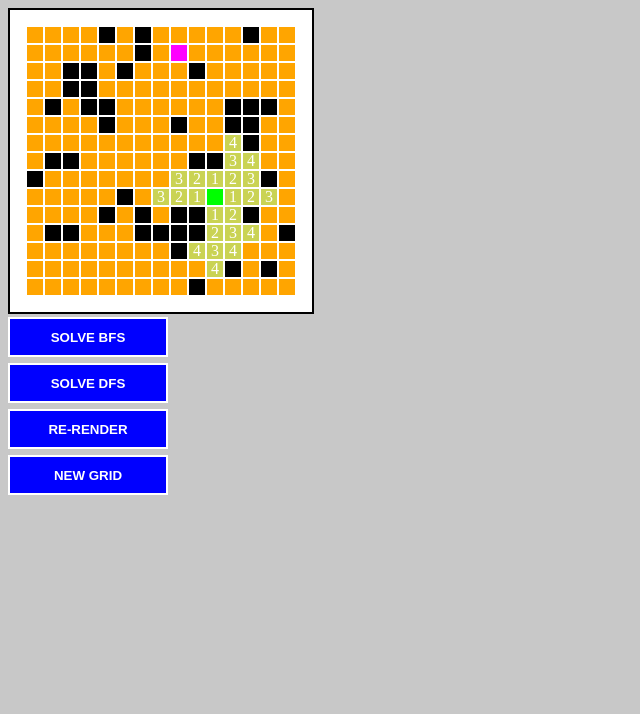
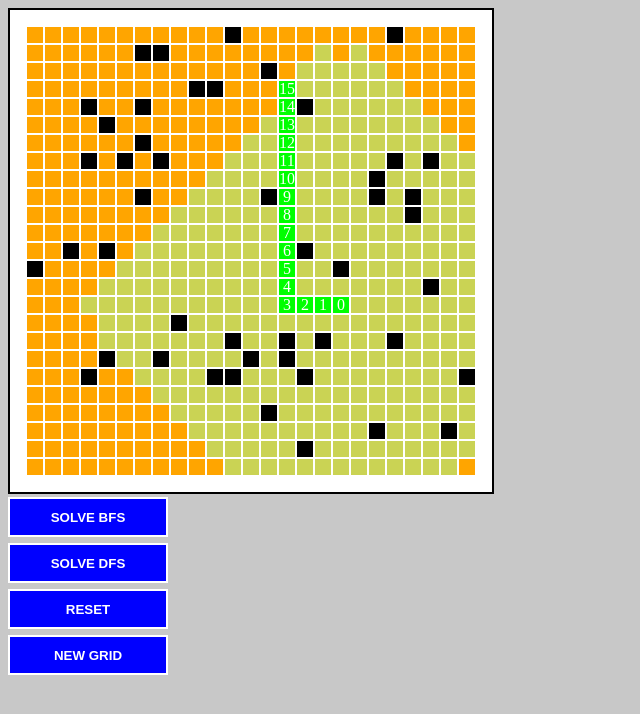
Before and after one commit to Ollitak/visualized-pathfinding, a plain HTML site: page index.html in a window 1280 px wide. Both pictures are taken after a click on the button "SOLVE BFS". Shown: the whole page, without its empty margins (0-640 px from the left). Drawn offline with Linux system fonts and the light colour scheme.

Commit message:
improve visualization

```diff
--- a/app.js
+++ b/app.js
@@ -1,15 +1,21 @@
-var ROW_LEN = 15
-var COL_HEIGHT = 15
+var ROW_LEN = 25
+var COL_HEIGHT = 25
 var NUMBER_OF_WALLS = 50;
-var SOLVE_SPEED = 50;
+var SOLVE_SPEED = 0; // Lower the value, faster the solve speed
+var DFS_INCREMENT = 50; // Constant to equalize solve speed of DFS and BFS, do not touch
+var BACKTRACKING_SPEED = 50; // Path is visualized by backtracking after the path is solved
 
 var found = false;
 var grid = []
 var start = undefined
+var goal = undefined
 
+
+// Asyncronous sleep call to help with visualization
 const sleep = (delay) => new Promise((resolve) => setTimeout(resolve, delay))
 
 
+// Generates a grid where # denotes walls, A denotes starting point and B denotes the goal
 generate_grid = () => {
   grid = Array(COL_HEIGHT).fill().map(() => Array(ROW_LEN).fill("."));
 
@@ -26,23 +32,25 @@ generate_grid = () => {
 
   var goal_i = Math.floor(Math.random() * COL_HEIGHT);
   var goal_j = Math.floor(Math.random() * ROW_LEN);
+  goal = [goal_i, goal_j]
   grid[goal_i][goal_j] = "B"
 
   render_grid()
 }
 
 
+// Renders the grid visualization by creating styled div-elements based on the grid symbols
 render_grid = () => {
   clear_grid()
 
   var main_div = document.getElementById("app");
 
-  for(var i = 0; i < grid.length; i++ ) {
+  for (var i = 0; i < grid.length; i++ ) {
     var new_row = document.createElement("div")
     new_row.className = "row-container";
     main_div.appendChild(new_row)
 
-    for(var j = 0; j < grid[i].length; j++){
+    for (var j = 0; j < grid[i].length; j++){
       var new_block = document.createElement("div")
       new_block.setAttribute("id", [i,j])
 
@@ -69,95 +77,156 @@ render_grid = () => {
 }
 
 
-mark_visited_bfs = (node, steps) => {
+// Function to re-style the nodes when accessed by the BFS algorithm
+render_node_bfs = (node, steps) => {
   var element = document.getElementById(node);
 
-  if(found)
-   element.classList.add(...["block-goal-found"])
-  else
-   element.classList.add(...["block-bfs-visited"])
-
-  element.appendChild(document.createTextNode(steps))
+  if (found) {
+    element.classList.add(...["block-goal-found"])
+    element.appendChild(document.createTextNode(steps))
+  } else {
+    element.classList.add(...["block-bfs-visited"])
+  }
 }
 
-check_neighbor = (shortestPath, memory, visited, next_node_i, next_node_j, current_node) => {
-  var current_node_i = current_node[0]
-  var current_node_j = current_node[1]
+// Utility function for BFS:
+// 1) Ensures that the next node is not out of bounds nor wall
+// 2) If not, marks the node visited and determines its shortest path (previous node + 1)
+// 3) Visualizes the node in HTML using render_node_bfs()
+// 4) Pushes the node to the memory structure required by the BFS algorithm
+// 5) Checks if the node is goal (symbol B)
+check_neighbor = (shortest_path, memory, visited, next_node_i, next_node_j, current_node) => {
+  if (found) return;
 
   if (next_node_i >= 0 && next_node_j >= 0 && next_node_j < ROW_LEN && next_node_i < COL_HEIGHT) {
-    if (grid[next_node_i][next_node_j] != "#" && visited[next_node_i][next_node_j] === 0 && !found) {
+    if (grid[next_node_i][next_node_j] != "#" && visited[next_node_i][next_node_j] === 0) {
+      visited[next_node_i][next_node_j] = 1;
+      shortest_path[next_node_i][next_node_j] = shortest_path[current_node[0]][current_node[1]]+1;
+      render_node_bfs([next_node_i, next_node_j])
+      memory.push([next_node_i, next_node_j])
 
-      if(grid[next_node_i][next_node_j] === "B") {
+      if (grid[next_node_i][next_node_j] === "B") {
         found = true
       }
-
-      visited[next_node_i][next_node_j] = 1;
-      shortestPath[next_node_i][next_node_j] = shortestPath[current_node_i][current_node_j]+1;
-      mark_visited_bfs([next_node_i, next_node_j], shortestPath[current_node_i][current_node_j]+1)
-      memory.push([next_node_i, next_node_j])
     }
   }
 }
 
+// Basic BFS algorithm with 3 utility data structures: memory for to-be-processed nodes, grid
+// for marking visited nodes and a grid for marking the shortest paths for each processed node.
+// When the goal is found, a global variable "found" is set to true, after which no more nodes
+// are added to the memory and backtracking function is called to visualize the shortes path.
 bfs = async () => {
   var memory = [];
   var visited = Array(COL_HEIGHT).fill().map(() => Array(ROW_LEN).fill(0));
-  var shortestPath = Array(COL_HEIGHT).fill().map(() => Array(ROW_LEN).fill(null));
+  var shortest_path = Array(COL_HEIGHT).fill().map(() => Array(ROW_LEN).fill(null));
 
   memory.push(start);
 
   visited[start[0]][start[1]] = 1
-  shortestPath[start[0]][start[1]] = 0;
+  shortest_path[start[0]][start[1]] = 0;
 
-  while(memory.length != 0) {
+  while (memory.length != 0) {
     var current_node = memory.shift()
 
     var next_node_i = current_node[0]+1
     var next_node_j = current_node[1]
-    check_neighbor(shortestPath, memory, visited, next_node_i, next_node_j, current_node)
+    check_neighbor(shortest_path, memory, visited, next_node_i, next_node_j, current_node)
     await sleep(SOLVE_SPEED)
 
     var next_node_i = current_node[0]-1
     var next_node_j = current_node[1]
-    check_neighbor(shortestPath, memory, visited, next_node_i, next_node_j, current_node)
+    check_neighbor(shortest_path, memory, visited, next_node_i, next_node_j, current_node)
     await sleep(SOLVE_SPEED)
 
 
     var next_node_i = current_node[0]
     var next_node_j = current_node[1]+1
-    check_neighbor(shortestPath, memory, visited, next_node_i, next_node_j, current_node)
+    check_neighbor(shortest_path, memory, visited, next_node_i, next_node_j, current_node)
     await sleep(SOLVE_SPEED)
 
 
     var next_node_i = current_node[0]
     var next_node_j = current_node[1]-1
-    check_neighbor(shortestPath, memory, visited, next_node_i, next_node_j, current_node)
+    check_neighbor(shortest_path, memory, visited, next_node_i, next_node_j, current_node)
     await sleep(SOLVE_SPEED)
 
-    if(found) return;
+    if (found) {
+      backtrack_shortest_path_bfs(shortest_path)
+      return
+    }
   }
-};
+}
+
+// Visualizes the shortest path after BFS has found the goal. Starts backtracking from the goal and
+// moves towards the starting point by on each turn visualizing the shortest path to each node.
+// At each node the adjacent nodes are checked and if the shortest path to the adjacent node is one
+// less, it has to a part of the shortest path.
+backtrack_shortest_path_bfs = async (shortest_path) => {
+  var current_node_i = goal[0]
+  var current_node_j = goal[1]
+
+  var steps_remaining = shortest_path[goal[0]][goal[1]]
+  var step_found = false;
+
+  render_node_bfs([current_node_i, current_node_j], steps_remaining)
+
+  while (steps_remaining > 0) {
+    await sleep(BACKTRACKING_SPEED)
+    steps_remaining--
+
+    if (!step_found && current_node_i+1 < COL_HEIGHT){
+      if (shortest_path[current_node_i+1][current_node_j] === steps_remaining){
+        current_node_i = current_node_i+1
+        render_node_bfs([current_node_i, current_node_j], steps_remaining)
+        step_found = true;
+      }
+    }
+
+    if (!step_found && current_node_i-1 >= 0){
+      if (shortest_path[current_node_i-1][current_node_j] === steps_remaining){
+        current_node_i = current_node_i-1
+        render_node_bfs([current_node_i, current_node_j], steps_remaining)
+        step_found = true;
+      }
+    }
+
+    if (!step_found && current_node_j+1 < ROW_LEN){
+      if (shortest_path[current_node_i][current_node_j+1] === steps_remaining){
+        current_node_j = current_node_j+1
+        render_node_bfs([current_node_i, current_node_j], steps_remaining)
+        step_found = true;
+      }
+    }
+
+    if (!step_found && current_node_j-1 >= 0){
+      if (shortest_path[current_node_i][current_node_j-1] === steps_remaining){
+        current_node_j = current_node_j-1
+        render_node_bfs([current_node_i, current_node_j], steps_remaining)
+        step_found = true;
+      }
+    }
+
+    step_found = false;
+  }
+}
 
 
-
-mark_visited_dfs = (node, steps, type) => {
+// Function to re-style the nodes when accessed by the DFS algorithm
+render_node_dfs = (node, steps, type) => {
   var element = document.getElementById(node);
 
-  if(found) {
-    if(type === "goal") {
-      element.classList.add(...["block-goal-found"])
-      element.appendChild(document.createTextNode(steps))
-    } else {
-      element.appendChild(document.createTextNode(steps))
-    }
+  if (found) {
+    element.classList.add(...["block-goal-found"])
+    element.appendChild(document.createTextNode(steps))
     return;
   }
 
-  if(type == "dfs_path") {
+  if (type === "dfs_path") {
     element.classList.add(...["block-dfs-path"])
   }
 
-  if(type == "dfs_visited") {
+  if (type == "dfs_visited") {
     element.classList.add(...["block-dfs-visited"])
   }
 }
@@ -167,11 +236,14 @@ calc_dfs = () => {
   dfs(start, 0, visited)
 }
 
+// Recursive DFS algorithm aiming to find one path to goal, which likely isn't the shortest path.
+// When the goal node is found, a global variable "found" is set to true, after which recursion
+// stops and falls back.
 dfs = async (node, steps, visited) => {
   var node_i = node[0]
   var node_j = node[1]
 
-  if(found) {
+  if (found) {
     return
   }
 
@@ -183,7 +255,7 @@ dfs = async (node, steps, visited) => {
 
   if (symbol === "B"){
     found = true
-    mark_visited_dfs([node_i, node_j], steps, "goal")
+    render_node_dfs([node_i, node_j], steps, "goal")
     return
   }
 
@@ -191,10 +263,10 @@ dfs = async (node, steps, visited) => {
     return
   }
 
-  await sleep(SOLVE_SPEED)
+  await sleep(SOLVE_SPEED+DFS_INCREMENT)
 
   visited[node_i][node_j] = 1;
-  mark_visited_dfs([node_i, node_j], steps, "dfs_path")
+  render_node_dfs([node_i, node_j], steps, "dfs_path")
   steps++
 
 
@@ -215,8 +287,15 @@ dfs = async (node, steps, visited) => {
   var next_node_j = node_j-1
   await dfs([next_node_i, next_node_j], steps, visited)
 
-  mark_visited_dfs([node_i, node_j], steps, "dfs_visited")
   steps--
+
+  // When found is set to true, sleep is applied to slow down the backtracking visualization
+  if (found) await sleep(BACKTRACKING_SPEED)
+
+  // Function call is reached either when recursion ends on the processed node (path cannot be
+  // found and node is set to red) or when goal is found and recursion falls back (visualizes
+  // the amount of steps taken on each node)
+  render_node_dfs([node_i, node_j], steps, "dfs_visited")
 }
 
 
@@ -226,5 +305,4 @@ clear_grid = () => {
   found = false
 }
 
-
 generate_grid()
--- a/index.html
+++ b/index.html
@@ -11,7 +11,7 @@
   <div class="column-container">
     <button onClick="bfs()">SOLVE BFS</button>
     <button onClick="calc_dfs()">SOLVE DFS</button>
-    <button onClick="render_grid()">RE-RENDER</button>
+    <button onClick="render_grid()">RESET</button>
     <button onClick="generate_grid()">NEW GRID</button>
   </div>
   <script type="text/javascript" src="app.js"></script>
--- a/styles.css
+++ b/styles.css
@@ -50,7 +50,7 @@ body {
 }
 
 .block-goal-found {
-  background-color: rgb(255, 0, 255);
+  background-color: rgb(0, 255, 0);
 }
 
 .block-dfs-path {
```
